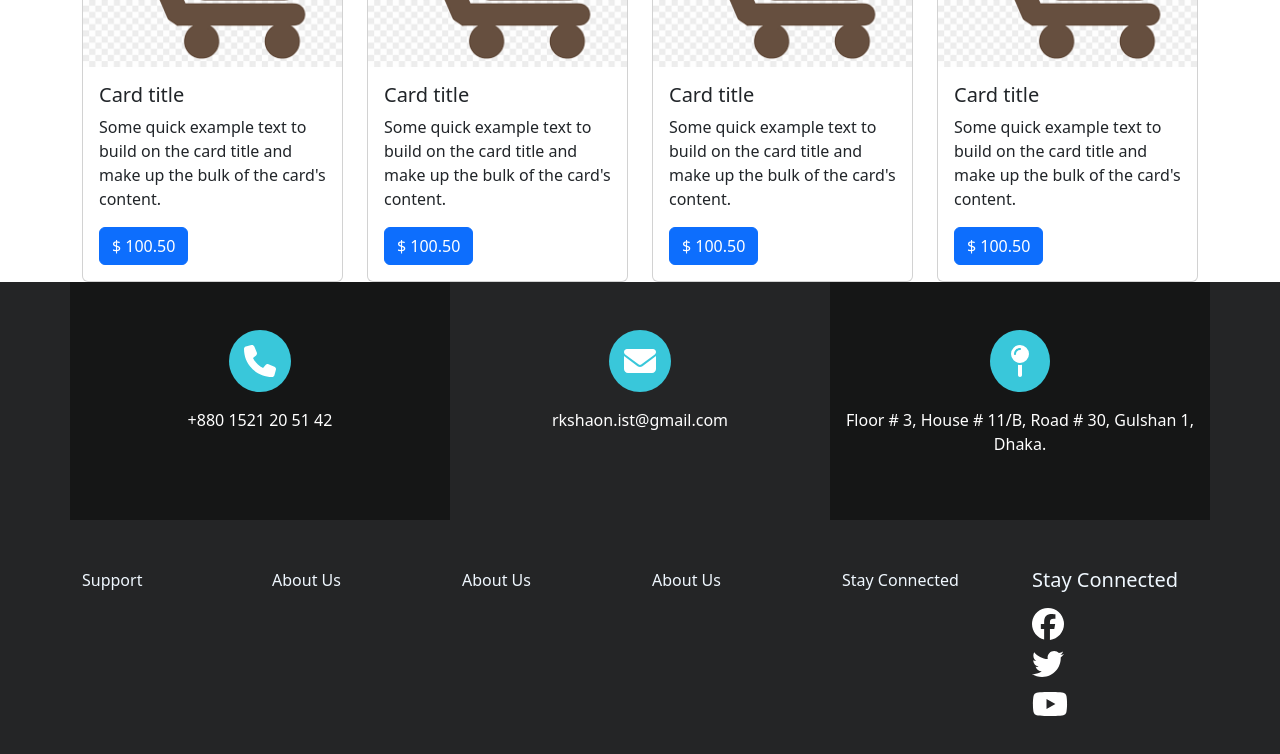
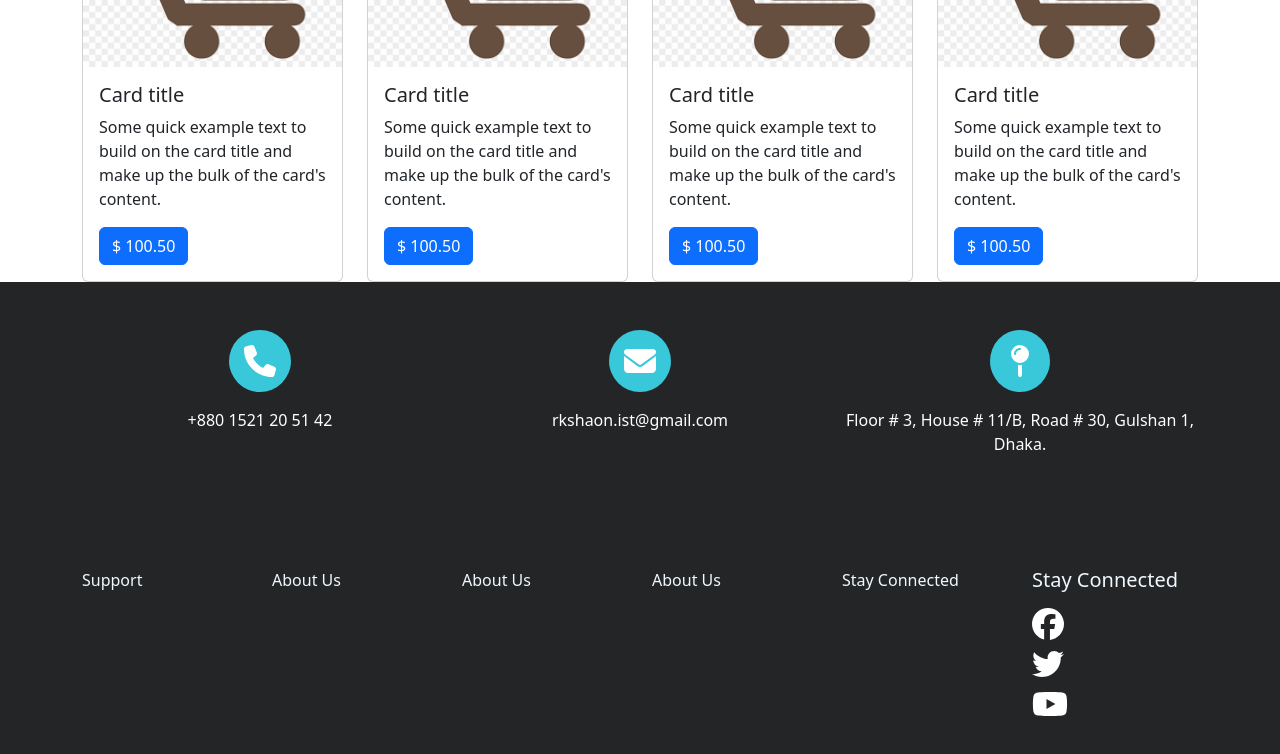
Before and after one commit to rkshaon/ecommerce, a Vue app in the folder frontend/: page / in a window 1280 px wide. In both pictures the pointer is over the element 260 px from the left and 3336 px from the top of the page. Shown: the part 2936-3690 px from the top of the page. Built offline with nearby package versions, Linux system fonts and the light colour scheme.

Commit message:
frontend: footer - updated

```diff
--- a/frontend/src/components/common/FooterComponent.vue
+++ b/frontend/src/components/common/FooterComponent.vue
@@ -2,7 +2,7 @@
     <div class="container-fluid" style="background-color: #242526; color: aliceblue;">
         <div class="container">
             <div class="row">
-                <div class="col-4 pt-5 pb-5" style="background-color: #151616;">
+                <div class="col-4 pt-5 pb-5 footer-item">
                     <a href="tel:+8801521205142" style="text-decoration: none;" class="text-white">
                         <div>
                             <div class="text-center">
@@ -22,7 +22,7 @@
                         </div>
                     </a>
                 </div>
-                <div class="col-4 pt-5 pb-5 footer-item" style="background-color: #151616;">
+                <div class="col-4 pt-5 pb-5 footer-item">
                     <a href="https://goo.gl/maps/uvQvRnu3ucRDuamw9" target="_blank" style="text-decoration: none;" class="text-white">
                         <div>
                             <div class="text-center">
@@ -87,7 +87,11 @@ export default {
 </script>
 
 <style>
-.footer-item::hover {
-    background-color: #151616
+.footer-item {}
+.footer-item:hover {
+    background-color: #363636;
+    transition: 1s;
+    border-bottom-left-radius: 10px;
+    border-bottom-right-radius: 10px;
 }
 </style>
```
